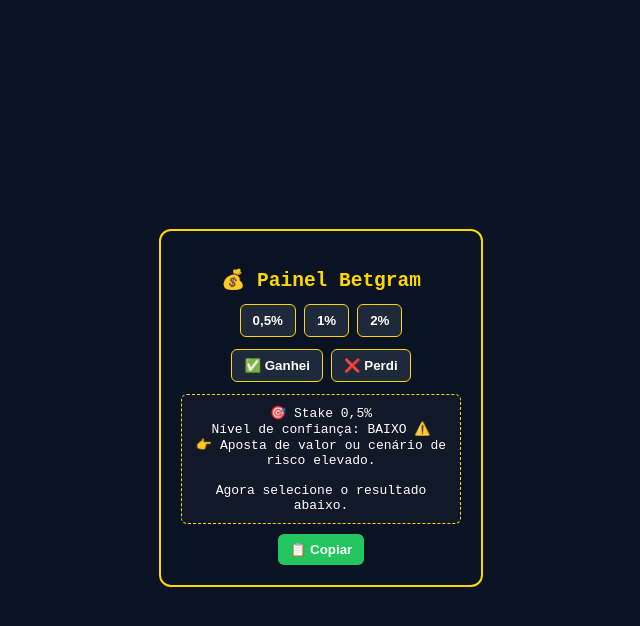
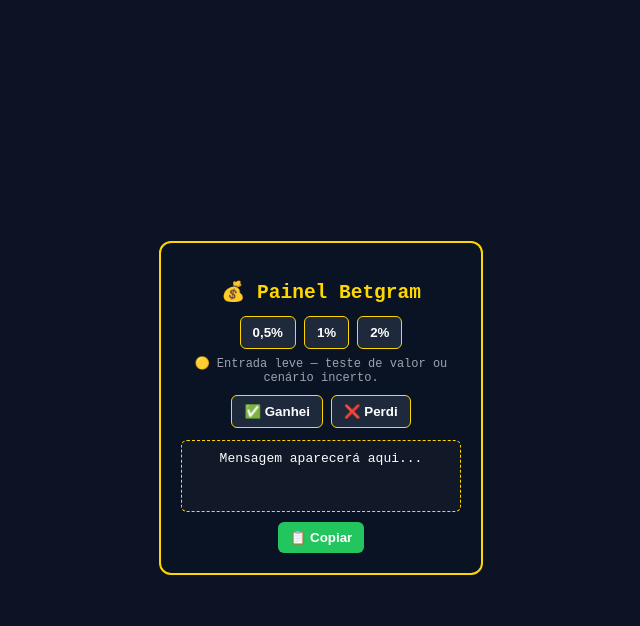
Before and after one commit to sinaisbetgram/code, a browser extension: page painel.html in a window 1280 px wide. Both pictures are taken after a click on the button "0,5%". Shown: the whole page, without its empty margins (319-959 px from the left). Drawn offline with Linux system fonts and the light colour scheme.

Commit message:
Enhance stake feedback and message formatting
Updated the stake selection notes and message display.

```diff
--- a/painel.html
+++ b/painel.html
@@ -63,6 +63,13 @@
     margin-bottom: 10px;
   }
 
+  #nota {
+    color: #9ca3af;
+    font-size: 12px;
+    margin-top: -5px;
+    margin-bottom: 10px;
+  }
+
   #copiar {
     background: #22c55e;
     color: #fff;
@@ -84,12 +91,14 @@
       <button onclick="setStake('2%')">2%</button>
     </div>
 
+    <div id="nota">Selecione uma stake.</div>
+
     <div class="botoes">
       <button onclick="resultado('ganhei')">✅ Ganhei</button>
       <button onclick="resultado('perdi')">❌ Perdi</button>
     </div>
 
-    <div id="mensagem">Selecione o nível de confiança...</div>
+    <div id="mensagem">Mensagem aparecerá aqui...</div>
     <button id="copiar" onclick="copiarMensagem()">📋 Copiar</button>
   </div>
 
@@ -98,21 +107,14 @@
 
     function setStake(valor) {
       stakeSelecionado = valor;
-      let descricao = "";
-
-      switch(valor) {
-        case "0,5%":
-          descricao = "🎯 Stake 0,5%\nNível de confiança: BAIXO ⚠️\n👉 Aposta de valor ou cenário de risco elevado.";
-          break;
-        case "1%":
-          descricao = "🎯 Stake 1%\nNível de confiança: MÉDIO ⚖️\n👉 Aposta equilibrada, boa leitura de jogo, mas ainda com incertezas.";
-          break;
-        case "2%":
-          descricao = "🎯 Stake 2%\nNível de confiança: ALTO ✅\n👉 Aposta forte, análise sólida e probabilidade elevada.";
-          break;
+      const nota = document.getElementById("nota");
+      if (valor === "0,5%") {
+        nota.innerText = "🟡 Entrada leve — teste de valor ou cenário incerto.";
+      } else if (valor === "1%") {
+        nota.innerText = "🟢 Entrada padrão — aposta equilibrada e sólida.";
+      } else if (valor === "2%") {
+        nota.innerText = "🔥 Entrada forte — aposta principal com alta convicção.";
       }
-
-      document.getElementById("mensagem").innerText = descricao + "\n\nAgora selecione o resultado abaixo.";
     }
 
     function resultado(tipo) {
@@ -122,9 +124,9 @@
       }
       let msg = "";
       if (tipo === "ganhei") {
-        msg = `✅ GREEN\n💰 +${stakeSelecionado} lucro\n\n#betgram #green`;
+        msg = `✅ GREEN\n💰 Lucro de ${stakeSelecionado}\n\n#betgram #green`;
       } else {
-        msg = `❌ RED\n💸 -${stakeSelecionado}\n\n#betgram #red`;
+        msg = `❌ RED\n💸 Perda de ${stakeSelecionado}\n\n#betgram #red`;
       }
       document.getElementById("mensagem").innerText = msg;
     }
```
